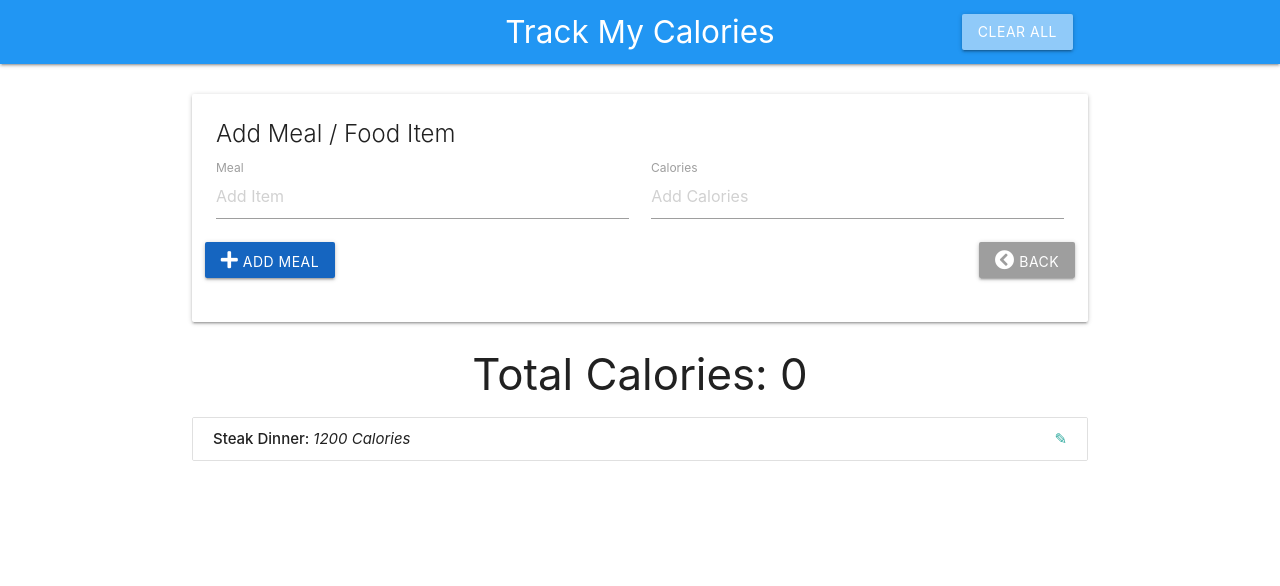
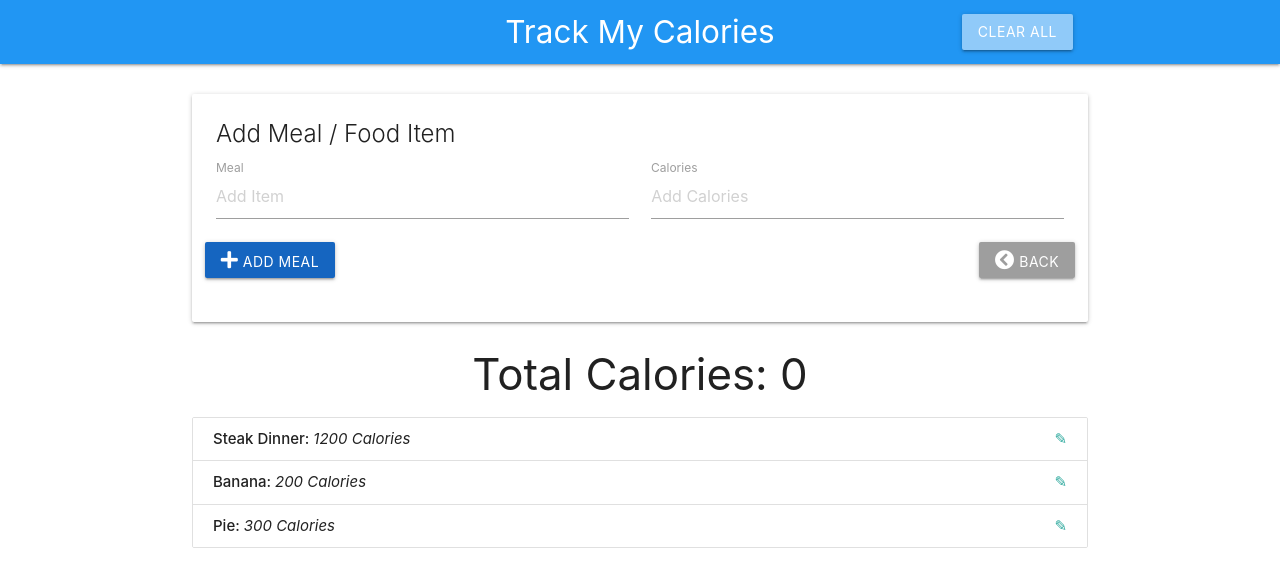
Before and after one commit to frempongandrews/TrackMyCalories, a plain HTML site: page index.html in a window 1280 px wide. Drawn offline with nearby package versions, Linux system fonts and the light colour scheme.

Commit message:
ui completed

```diff
--- a/index.html
+++ b/index.html
@@ -111,6 +111,24 @@
                 </a>
             </li>
 
+
+            <li class="collection-item" id="item-0">
+                <strong>Banana: </strong> <em>200 Calories</em>
+                <a href="#" class="secondary-content">
+                    <!--<i class="fa fa-pencil" aria-hidden="true"></i>-->
+                    &#9998;
+                </a>
+            </li>
+
+
+            <li class="collection-item" id="item-0">
+                <strong>Pie: </strong> <em>300 Calories</em>
+                <a href="#" class="secondary-content">
+                    <!--<i class="fa fa-pencil" aria-hidden="true"></i>-->
+                    &#9998;
+                </a>
+            </li>
+
         </ul>
 
     </div>
```
